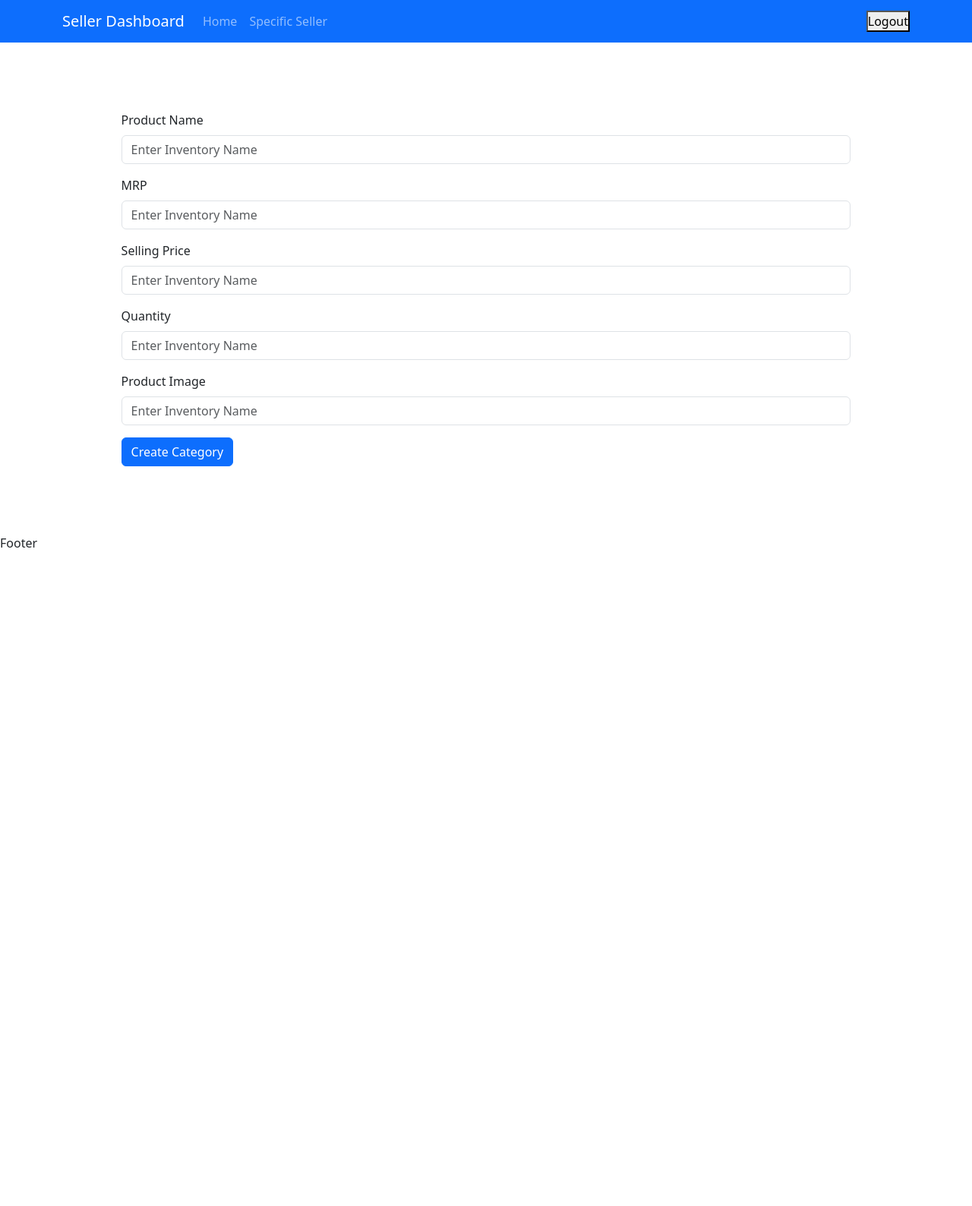
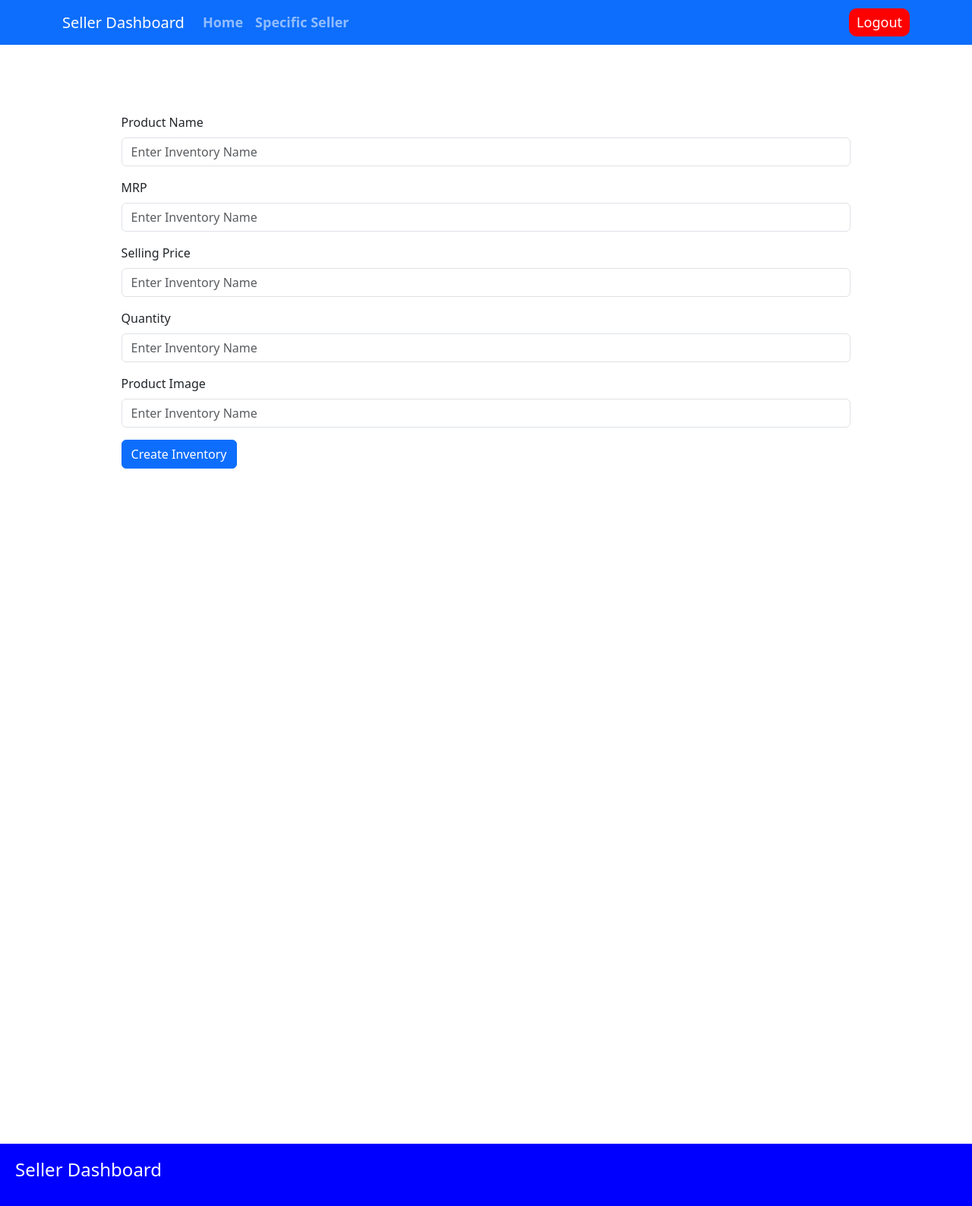
Before and after one commit to kartiksarwan2017/Seller-Dashboard-FrontEnd, a React (Create React App) app: page /createInventory/1/1 in a window 1280 px wide. Shown: the top 1588 px of the page at 76% size. Before the commit the page ends 800 px from the top, so only its background shows below. Built offline with nearby package versions, Linux system fonts and the light colour scheme; sample sign-in values are in the browser's storage.

Commit message:
Seller Dashboard Frontend - Adding CSS

```diff
--- a/src/components/CreateInventory/CreateInventory.jsx
+++ b/src/components/CreateInventory/CreateInventory.jsx
@@ -89,7 +89,7 @@ const CreateInventory = () => {
           </Form.Group>
 
             <Button variant="primary" type="submit" onClick={addNewInventory}>
-              Create Category
+              Create Inventory
             </Button>
           </Form>
     </Container>
--- a/src/components/CreateSubCategory/CreateSubCategory.jsx
+++ b/src/components/CreateSubCategory/CreateSubCategory.jsx
@@ -56,7 +56,7 @@ const CreateSubCategory = () => {
           </Form.Group>
 
             <Button variant="primary" type="submit" onClick={addNewSubCategory}>
-              Create Category
+              Create Sub Category
             </Button>
           </Form>
         </Container>
--- a/src/components/Dropdown/Dropdown.jsx
+++ b/src/components/Dropdown/Dropdown.jsx
@@ -26,6 +26,8 @@ const Dropdown = ({items, title }) => {
                   category, subCategory
               }
           }} = await axios.get(`https://seller-dashboard-backend.onrender.com/api/seller/${sellerId}`);
+
+          console.log(category, subCategory)
 
           setCategory(category);
           setSubCategory(subCategory);
--- a/src/components/Footer/Footer.jsx
+++ b/src/components/Footer/Footer.jsx
@@ -1,8 +1,13 @@
 import React from 'react';
+import "./Footer.scss";
 
 const Footer = () => {
   return (
-    <div>Footer</div>
+    <>
+     <div className="footer-container">
+      <h4>Seller Dashboard</h4>
+     </div>
+    </>
   )
 }
 
--- /dev/null
+++ b/src/components/Footer/Footer.scss
@@ -0,0 +1,11 @@
+.footer-container {
+    margin-top: 100vh;
+    height: 100px;
+    background-color: blue;
+    padding: 20px;
+    box-sizing: border-box;
+
+    h4{
+        color: white;
+    }
+}
--- a/src/components/Header/Header.jsx
+++ b/src/components/Header/Header.jsx
@@ -4,6 +4,7 @@ import Container from 'react-bootstrap/Container';
 import Nav from 'react-bootstrap/Nav';
 import Navbar from 'react-bootstrap/Navbar';
 import {Link} from "react-router-dom";
+import "./Header.scss";
 
 const Header = () => {
 
@@ -36,13 +37,13 @@ const Header = () => {
         <Container>
           <Navbar.Brand href="#home">Seller Dashboard</Navbar.Brand>
           <Nav className="me-auto">
-            <Nav.Link href="/home">Home</Nav.Link>
-            <Nav.Link href={`/getSpecificSeller/${sellerId}`}>Specific Seller</Nav.Link>
+            <Nav.Link className="nav-link" href="/home">Home</Nav.Link>
+            <Nav.Link className="nav-link" href={`/getSpecificSeller/${sellerId}`}>Specific Seller</Nav.Link>
           </Nav>
 
           {
               localStorage.getItem("token") !== null &&
-              <button className='white_btn' onClick={handleLogout}>Logout</button>
+              <button className='logout-btn' onClick={handleLogout}>Logout</button>
           }
 
           {
--- a/src/components/Header/Header.scss
+++ b/src/components/Header/Header.scss
@@ -1,3 +1,27 @@
 .header-container {
 
+
+    .nav-link {
+        font-size: 18px;
+        font-weight: 600;
+    }
+
+    .nav-link:hover{
+        color: white;
+    }
+
+
+    .logout-btn{
+        color: white;
+        text-decoration: none;
+        padding: 5px 10px;
+        background-color: red;
+        border-radius: 10px;
+        border: none;
+        font-size: 18px;
+    }
+
+    .logout-btn:hover{
+        background-color: crimson;
+    }
 }
--- a/src/components/Home/Home.jsx
+++ b/src/components/Home/Home.jsx
@@ -1,5 +1,7 @@
 import React, { useEffect, useState } from 'react';
 import { Navigate } from 'react-router-dom';
+import Button from 'react-bootstrap/Button';
+import "./Home.scss";
 
 const Home = () => {
 
@@ -33,10 +35,10 @@ if (localStorage.getItem("token") === null) {
     <>
      <div className='home-container'>
 
-        <button onClick={() => window.location.href="/createStore/" + sellerId}>Create Store</button>
-        <button onClick={() => window.location.href="/createCategory/" + sellerId + "/" + storeId }>Create Category</button>
-        <button onClick={() => window.location.href="/createSubCategory/" + sellerId + "/" + categoryId }>Create Sub Category</button>
-        <button onClick={() => window.location.href="/createInventory/" + categoryId + "/" + subCategoryId }>Create Inventory</button>
+        <Button variant="info" className="btn" onClick={() => window.location.href="/createStore/" + sellerId}>Create Store</Button>
+        <Button variant="info" className="btn" onClick={() => window.location.href="/createCategory/" + sellerId + "/" + storeId }>Create Category</Button>
+        <Button variant="info" className="btn" onClick={() => window.location.href="/createSubCategory/" + sellerId + "/" + categoryId }>Create Sub Category</Button>
+        <Button variant="info" className="btn" onClick={() => window.location.href="/createInventory/" + categoryId + "/" + subCategoryId }>Create Inventory</Button>
 
      </div>
     </>
--- /dev/null
+++ b/src/components/Home/Home.scss
@@ -0,0 +1,16 @@
+.home-container {
+
+    .btn {
+        color: white;
+        font-size: 18px;
+        border-radius: 5px;
+        margin: 40px;
+
+    }
+
+    .btn:hover{
+        color: white;
+        background-color: green;
+        border: green;
+    }
+}
--- a/src/components/SearchSeller/SearchSeller.jsx
+++ b/src/components/SearchSeller/SearchSeller.jsx
@@ -20,6 +20,9 @@ const SearchSeller = () => {
                 }
             }} = await axios.get(`https://seller-dashboard-backend.onrender.com/api/seller/${sellerId}`);
 
+
+            console.log("category", category, "subCategory", subCategory);
+
             setCategory(category);
             setSubCategory(subCategory);
 
```
